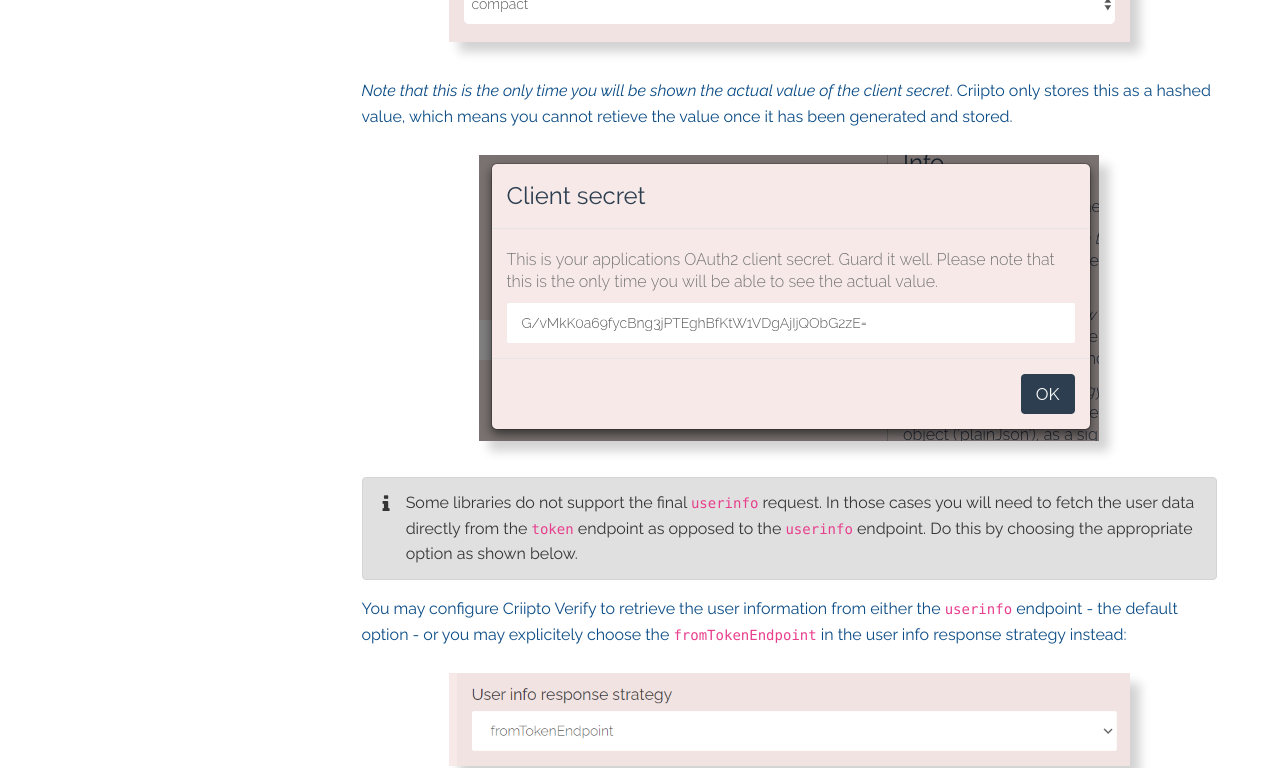
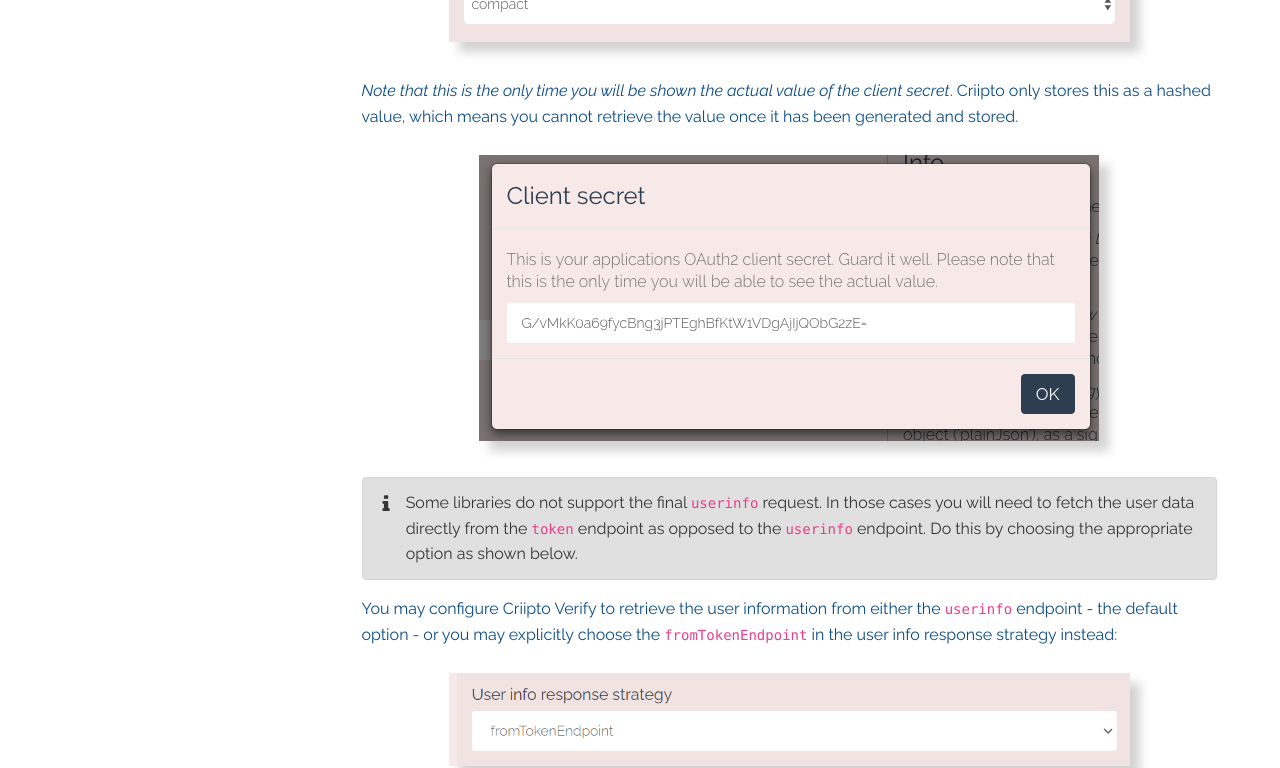
Before and after one commit to criipto/docs-old, a Jekyll site: the page built from authentication/okta.md, in a window 1280 px wide and 1400 px high, scrolled down 2213 px. Shown: the part 179-947 px from the top of the window. Built offline with Jekyll 4.4.1, drawn with Linux system fonts in a browser that asks for light colours; some web fonts are replaced.

Commit message:
Fixed spelling errors

```diff
--- a/_includes/snippets/oauth2-code-flow.md
+++ b/_includes/snippets/oauth2-code-flow.md
@@ -10,7 +10,7 @@ Open the application registration and configure it for the right OAuth2 flow:
 
 ![OAuth2 code flow](/images/oauth2-code-flow.png)
 
-_Note that this is the only time you will be shown the actual value of the client secret_. Criipto only stores this as a hashed value, which means you cannot retieve the value once it has been generated and stored.
+_Note that this is the only time you will be shown the actual value of the client secret_. Criipto only stores this as a hashed value, which means you cannot retrieve the value once it has been generated and stored.
 
 ![OAuth2 code flow](/images/oauth2-client-secret.png)
 
@@ -20,5 +20,5 @@ Some libraries do not support the final `userinfo` request. In those cases you w
 
 {% endiconnote %}
 
-You may configure Criipto Verify  to retrieve the user information from  either the `userinfo` endpoint - the default option - or you may explicitely choose the `fromTokenEndpoint` in the user info response strategy instead:
+You may configure Criipto Verify  to retrieve the user information from  either the `userinfo` endpoint - the default option - or you may explicitly choose the `fromTokenEndpoint` in the user info response strategy instead:
 ![OAuth2 code flow](/images/userinfo-responsestrategy-fromtokenendpoint.png)
```
